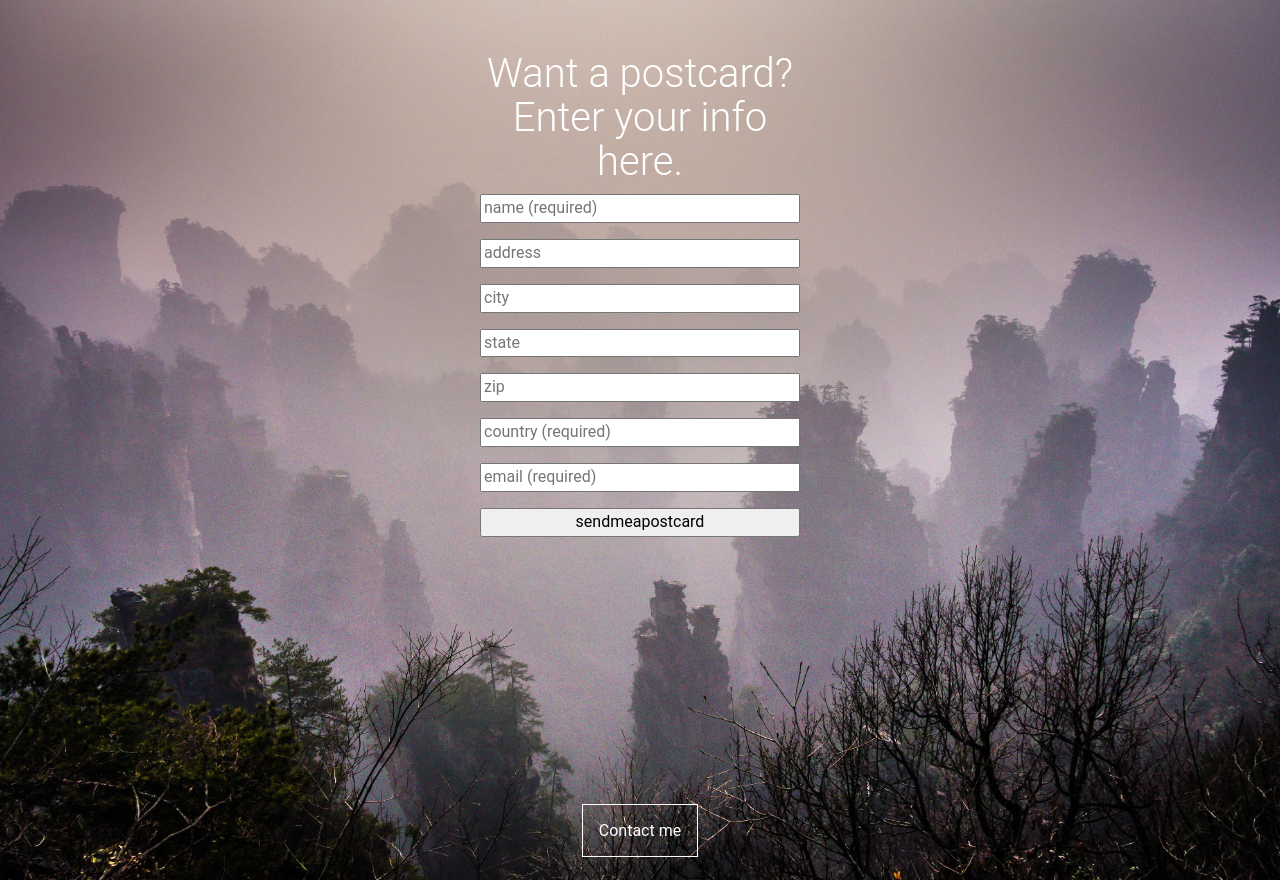
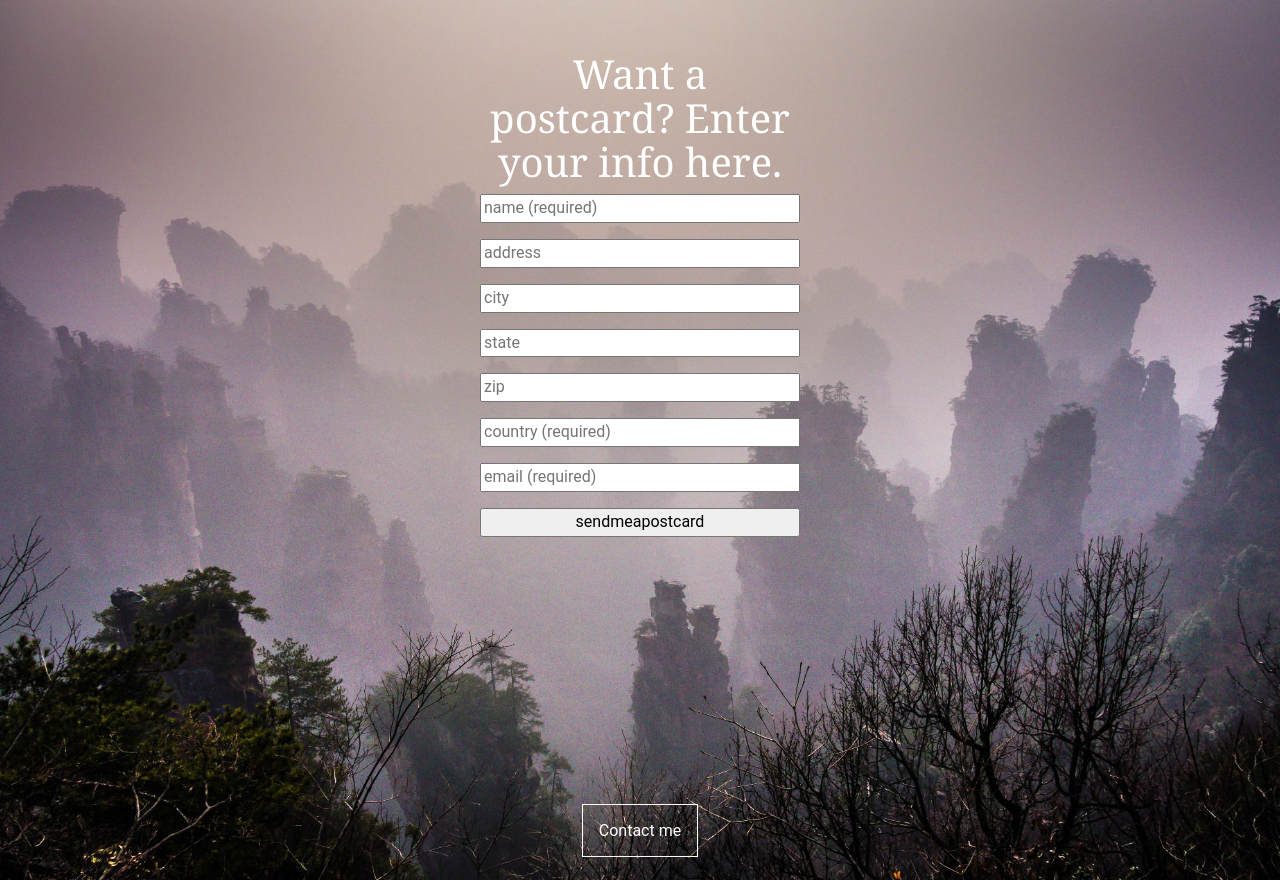
Before and after one commit to amandaleee/interactivebkg, a PHP site: page / in a window 1280 px wide. Run offline with PHP 8.4, Linux system fonts and the light colour scheme; data that the repository does not hold is empty; some libraries are stand-ins or nearby versions.

Commit message:
google fonts

```diff
--- a/css/style.css
+++ b/css/style.css
@@ -50,6 +50,7 @@ h1 {
   color: white;
   font-size: 2.5em;
   font-weight: 300;
+  font-family: 'Noto Serif', serif;
 }
 
 h2 {
--- a/index.php
+++ b/index.php
@@ -13,6 +13,7 @@
 		<!-- Edit Below -->
 		<link rel="stylesheet" type="text/css" href="https://maxcdn.bootstrapcdn.com/bootstrap/3.3.6/css/bootstrap.min.css" />
 		<link rel="stylesheet" type="text/css" href="css/style.css" />
+		<link href='https://fonts.googleapis.com/css?family=Noto+Serif:400,700' rel='stylesheet' type='text/css'>
 		<script src="../file/js/modernizr.js"></script>
 	</head>
 	<body>
```
